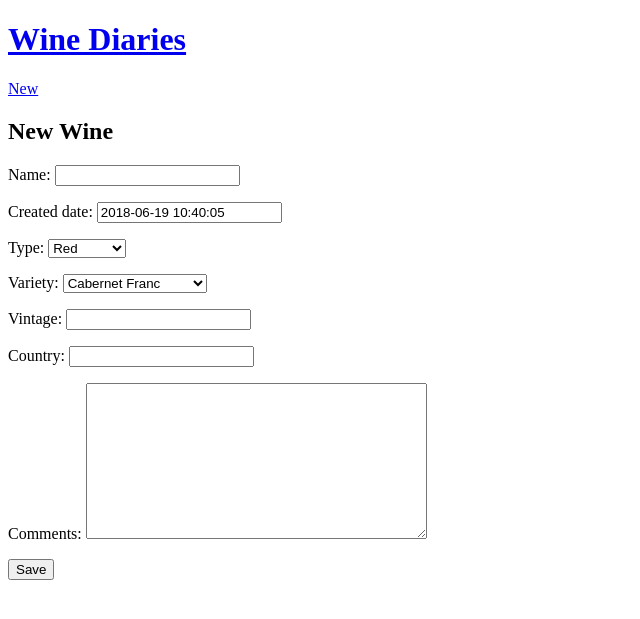
After one commit to carlagouws/my-wine-app, a Django app: the page made by blog/forms.py in a window 1280 px wide. The commit adds this page. Shown: the top 619 px of the page, without its empty margins (0-640 px from the left). Run offline with Django 3.2, Linux system fonts and the light colour scheme.

Commit message:
Added new wine page

```diff
--- a/blog/admin.py
+++ b/blog/admin.py
@@ -3,7 +3,6 @@ from blog.models import Wine
 
 class WineAdmin(admin.ModelAdmin):
     model = Wine
-    list_display = ('name', 'vintage', 'comments')
-    prepopulated_fields = {'slug': ('name', )}
+    list_display = ('name', 'type', 'variety', 'vintage', 'country', 'comments',)
 
 admin.site.register(Wine, WineAdmin)
--- /dev/null
+++ b/blog/forms.py
@@ -0,0 +1,7 @@
+from django import forms
+from blog.models import Wine
+
+class WineForm(forms.ModelForm):
+    class Meta:
+        model = Wine
+        fields = ('name', 'created_date', 'type', 'variety', 'vintage', 'country', 'comments',)
--- a/blog/models.py
+++ b/blog/models.py
@@ -1,4 +1,5 @@
 from django.db import models
+from django.utils import timezone
 
 TYPE_CHOICES = (
        ('red','Red'),
@@ -28,10 +29,10 @@ CULTIVAR_CHOICES = (
 
 class Wine(models.Model):
     name = models.CharField(max_length=255)
-    slug = models.SlugField(unique=True)
+    created_date = models.DateTimeField(default=timezone.now)
     # image
     type = models.CharField(max_length=9, choices=TYPE_CHOICES, default='red')
-    cultivar = models.CharField(max_length=20, choices=CULTIVAR_CHOICES, default='cabernet franc')
+    variety = models.CharField(max_length=20, choices=CULTIVAR_CHOICES, default='cabernet franc')
     # radio button choices
     vintage = models.CharField(max_length=4)
     country = models.CharField(max_length=30, null=True, blank=True)
--- a/blog/static/css/style.css
+++ b/blog/static/css/style.css
@@ -1,3 +1,3 @@
 body {
-    background-color: rgb(100, 149, 237);
+    background-color: rgb(255,255,255);
 }
--- a/blog/templates/base.html
+++ b/blog/templates/base.html
@@ -4,24 +4,16 @@
     <head>
         <title>
             {% block title %}
-                My Wine App Project
+                My Wine App
             {% endblock title %}
         </title>
         <link rel="stylesheet" href="{% static 'css/style.css' %}" />
         {% block header %}
-            <h1>Wine Diaries</h1>
+            <h1><a href="/">Wine Diaries<a/></h1>
+            <p><a href="{% url 'new_wine' %}">New<a/></p>
         {% endblock header %}
     </head>
     <body>
-
-        <nav>
-            <ul>
-                <li><a href="{% url 'home' %}">Home</a></li>
-                <li><a href="{% url 'about' %}">About</a></li>
-                <li><a href="{% url 'contact' %}">Contact</a></li>
-            </ul>
-        </nav>
-
         {% block content %}
         {% endblock content %}
 
--- /dev/null
+++ b/blog/templates/new_wine.html
@@ -0,0 +1,14 @@
+{% extends 'base.html' %}
+
+{% block title %}
+    New wine - {{ block.super }}
+{% endblock title %}
+
+{% block content %}
+    <h2>New Wine</h2>
+    <form action="" method="post">
+        {% csrf_token %}
+        {{ form.as_p }}
+        <button type="submit">Save</button>
+    </form>
+{% endblock content %}
--- a/blog/views.py
+++ b/blog/views.py
@@ -1,6 +1,62 @@
-from django.shortcuts import render
+from django.shortcuts import render, redirect
 from blog.models import Wine
+from blog.forms import WineForm
 
-def index(request):
+def home(request):
     wine = Wine.objects.all().order_by('name')
-    return render(request, 'index.html', {'wine': wine,})
+    return render(request, 'home.html', {'wine': wine,})
+
+def wine_detail(request, pk):
+    wine = Wine.objects.get(pk=pk)
+    return render(request, 'wine_detail.html', {'wine': wine,})
+
+def edit_wine(request, pk):
+    wine = Wine.objects.get(pk=pk)
+    if request.method == 'POST':
+        form = WineForm(data=request.POST, instance=wine)
+        if form.is_valid():
+            form.save()
+            return redirect('wine_detail', pk=wine.pk)
+    else:
+        form = WineForm(instance=wine)
+    return render(request, 'edit_wine.html', {'wine': wine, 'form': form,})
+
+def new_wine(request):
+    if request.method == 'POST':
+        form = WineForm(data=request.POST)
+        if form.is_valid():
+            form.save()
+            return redirect('home')
+    else:
+        form = WineForm()
+    return render(request, 'new_wine.html', {'form': form,})
+
+
+
+
+
+
+
+
+
+
+
+
+
+
+
+
+
+# # GET request to get a blank form to create a new instance
+# form = MyModelForm()
+#
+# # POST request to save a new instance
+# form = MyModelForm(request.POST)
+# form.save()
+#
+# # GET request to get a form prefilled with values from an existing model instance
+# form = MyModelForm(instance=my_model_instance)
+#
+# # POST request to save changes to an existing model instance
+# form = MyModelForm(request.POST, instance=my_model_instance)
+# form.save()
--- a/wineapp/settings.py
+++ b/wineapp/settings.py
@@ -37,6 +37,7 @@ INSTALLED_APPS = [
     'django.contrib.sessions',
     'django.contrib.messages',
     'django.contrib.staticfiles',
+    'debug_toolbar',
     'blog',
 ]
 
@@ -48,6 +49,7 @@ MIDDLEWARE = [
     'django.contrib.auth.middleware.AuthenticationMiddleware',
     'django.contrib.messages.middleware.MessageMiddleware',
     'django.middleware.clickjacking.XFrameOptionsMiddleware',
+    'debug_toolbar.middleware.DebugToolbarMiddleware',
 ]
 
 ROOT_URLCONF = 'wineapp.urls'
@@ -119,4 +121,4 @@ USE_TZ = True
 # https://docs.djangoproject.com/en/2.0/howto/static-files/
 
 STATIC_URL = '/static/'
-# STATIC_ROOT = os.path.join(BASE_DIR, 'static')
+STATIC_ROOT = os.path.join(BASE_DIR, 'static')
--- a/wineapp/urls.py
+++ b/wineapp/urls.py
@@ -1,11 +1,11 @@
 from django.conf.urls import url
 from django.contrib import admin
-from django.views.generic import TemplateView
 from blog import views
 
 urlpatterns = [
     url(r'^admin/', admin.site.urls),
-    url(r'^$', views.index, name='home'),
-    url(r'^about/$', TemplateView.as_view(template_name='about.html'), name='about'),
-    url(r'^contact/$', TemplateView.as_view(template_name='contact.html'), name='contact'),
+    url(r'^$', views.home, name='home'),
+    url(r'^wines/new/$', views.new_wine, name='new_wine'),
+    url(r'^wines/(?P<pk>\d+)/$', views.wine_detail, name='wine_detail'),
+    url(r'^wines/(?P<pk>\d+)/edit/$', views.edit_wine, name='edit_wine'),
 ]
```
Also changed, not shown: blog/templates/about.html (deleted, +0 -10 lines), blog/templates/contact.html (deleted, +0 -10 lines), blog/templates/edit_wine.html (added, +14 -0 lines), blog/templates/home.html (added, +15 -0 lines), blog/templates/index.html (deleted, +0 -29 lines), blog/templates/wine_detail.html (added, +15 -0 lines), blog/migrations/0007_wine_created_date.py (added), blog/migrations/0008_remove_wine_slug.py (added), blog/migrations/0009_auto_20180619_1031.py (added).
